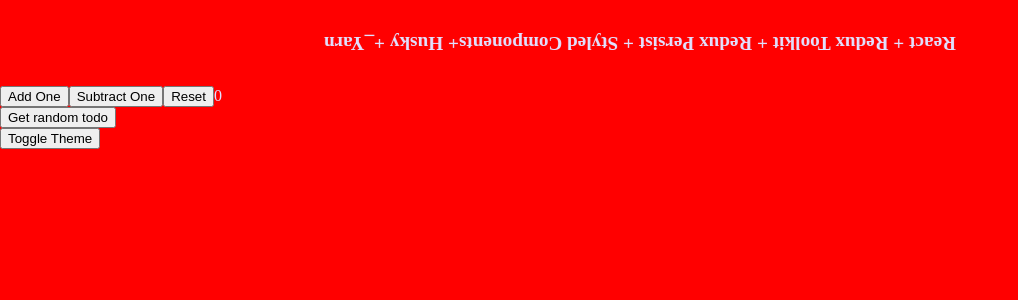
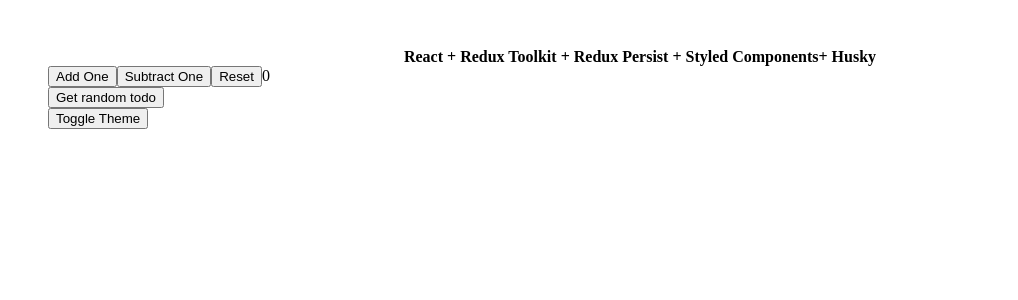
Before and after one commit to daniel-stafford/Redux-Toolkit-React-Template, a React (Create React App) app: page / in a window 1280 px wide. Shown: the top 300 px of the page, without its empty margins (0-1018 px from the left). Built offline with nearby package versions, Linux system fonts and the light colour scheme.

Commit message:
Remove animation, simplify theming

```diff
--- a/package.json
+++ b/package.json
@@ -12,7 +12,6 @@
     "@types/react": "^16.9.0",
     "@types/react-dom": "^16.9.0",
     "@types/redux-persist": "^4.3.1",
-    "framer-motion": "^5.5.5",
     "react": "^16.13.1",
     "react-dom": "^16.13.1",
     "react-redux": "^7.2.1",
--- a/src/App.tsx
+++ b/src/App.tsx
@@ -1,12 +1,11 @@
 import React, { useEffect } from 'react'
+import { useSelector } from 'react-redux'
 
+import { StoreState } from 'redux/types'
 import { Counter } from 'components/Counter'
 import { Todo } from 'components/Todo'
 import { Toggle } from 'components/Toggle'
-
-import { Rotate, Title } from 'Styled/Styled'
-import { useSelector } from 'react-redux'
-import { StoreState } from 'redux/types'
+import { Title } from 'Styled/Styled'
 import 'root.css'
 
 export function App() {
@@ -16,17 +15,14 @@ export function App() {
     document.documentElement.setAttribute('app-theme', theme)
   }, [theme])
 
+  const title =
+    'React + Redux Toolkit + Redux Persist + Styled Components+ Husky'
   return (
-    <div>
-      <Title>
-        <Rotate>
-          React + Redux Toolkit + Redux Persist + Styled Components+ Husky
-          +_Yarn
-        </Rotate>
-      </Title>
+    <>
+      <Title>{title}</Title>
       <Counter />
       <Todo />
       <Toggle />
-    </div>
+    </>
   )
 }
--- a/src/Styled/Styled.tsx
+++ b/src/Styled/Styled.tsx
@@ -1,25 +1,17 @@
-import styled, { keyframes } from 'styled-components'
+import styled from 'styled-components'
 
+export const AppContainer = styled.div`
+  position: fixed;
+  padding: 3em;
+  margin: 0;
+  top: 0;
+  left: 0;
+  width: 100%;
+  height: 100%;
+  background: var(--color-bg);
+`
 export const Title = styled.h1`
-  font-size: 1.5em;
+  font-size: var(--font-base);
   text-align: center;
-  color: var(--primaryColor);
+  color: var(--color-font);
 `
-
-// Create the keyframes
-const rotate = keyframes`
-  from {
-    transform: rotate(0deg);
-  }
-
-  to {
-    transform: rotate(360deg);
-  }
-`
-
-export const Rotate = styled.div`
-  display: inline-block;
-  animation: ${rotate} 2s linear infinite;
-  padding: 2rem 1rem;
-  font-size: 1.2rem;
-`
--- a/src/index.tsx
+++ b/src/index.tsx
@@ -6,6 +6,7 @@ import { persistStore } from 'redux-persist'
 
 import { App } from 'App'
 import { store } from 'redux/store'
+import { AppContainer } from 'Styled/Styled'
 
 const persistor = persistStore(store)
 
@@ -13,7 +14,9 @@ function WithProvider() {
   return (
     <Provider store={store}>
       <PersistGate loading={null} persistor={persistor}>
-        <App />
+        <AppContainer>
+          <App />
+        </AppContainer>
       </PersistGate>
     </Provider>
   )
--- a/src/root.css
+++ b/src/root.css
@@ -35,49 +35,37 @@ body {
 }
 
 :root {
-  --primary-color: #302ae6;
-  --secondary-color: #536390;
-  --font-color: #424242;
-  --bg-color: #fff;
-  --heading-color: #292922;
-
-  --red: #0f0e0e;
-  --bgColor: var(--red);
-
-  --basFontSize: 1rem;
-
-  --baseNavSize: 0.64rem;
-  --smallFontSize: 0.8rem;
+  --color-primary: #302ae6;
+  --color-secondary: #536390;
+  --color-font: #424242;
+  --color-bg: #fff;
+  --color-heading: #292922;
+  --font-base: 1rem;
+  --nav-base: 0.64rem;
+  --font-small: 0.8rem;
+  --margin-base: 5em;
 }
 
 [app-theme='light'] {
-  --primary-color: #9a97f3;
-  --secondary-color: #818cab;
-  --font-color: #e1e1ff;
-  --bg-color: red;
-  --heading-color: #818cab;
+  --color-primary: #302ae6;
+  --color-secondary: #536390;
+  --color-font: black;
+  --color-bg: white;
+  --color-heading: #292922;
 }
 
 [app-theme='dark'] {
-  --primary-color: #9a97f3;
-  --secondary-color: #818cab;
-  --font-color: #e1e1ff;
-  --bg-color: #161625;
-  --heading-color: #818cab;
+  --color-primary: #302ae6;
+  --color-secondary: #536390;
+  --color-font: white;
+  --color-bg: black;
+  --color-heading: #292922;
 }
 
 body,
 html {
   background-color: var(--bg-color);
-  color: var(--font-color);
+  color: var(--color-font);
   margin: 0;
   height: 100%;
 }
-
-h1 {
-  color: var(--secondary-color);
-}
-
-a {
-  color: var(--primary-color);
-}
```
Also changed, not shown: 2 other files (tests, documents, lock files or other folders).
